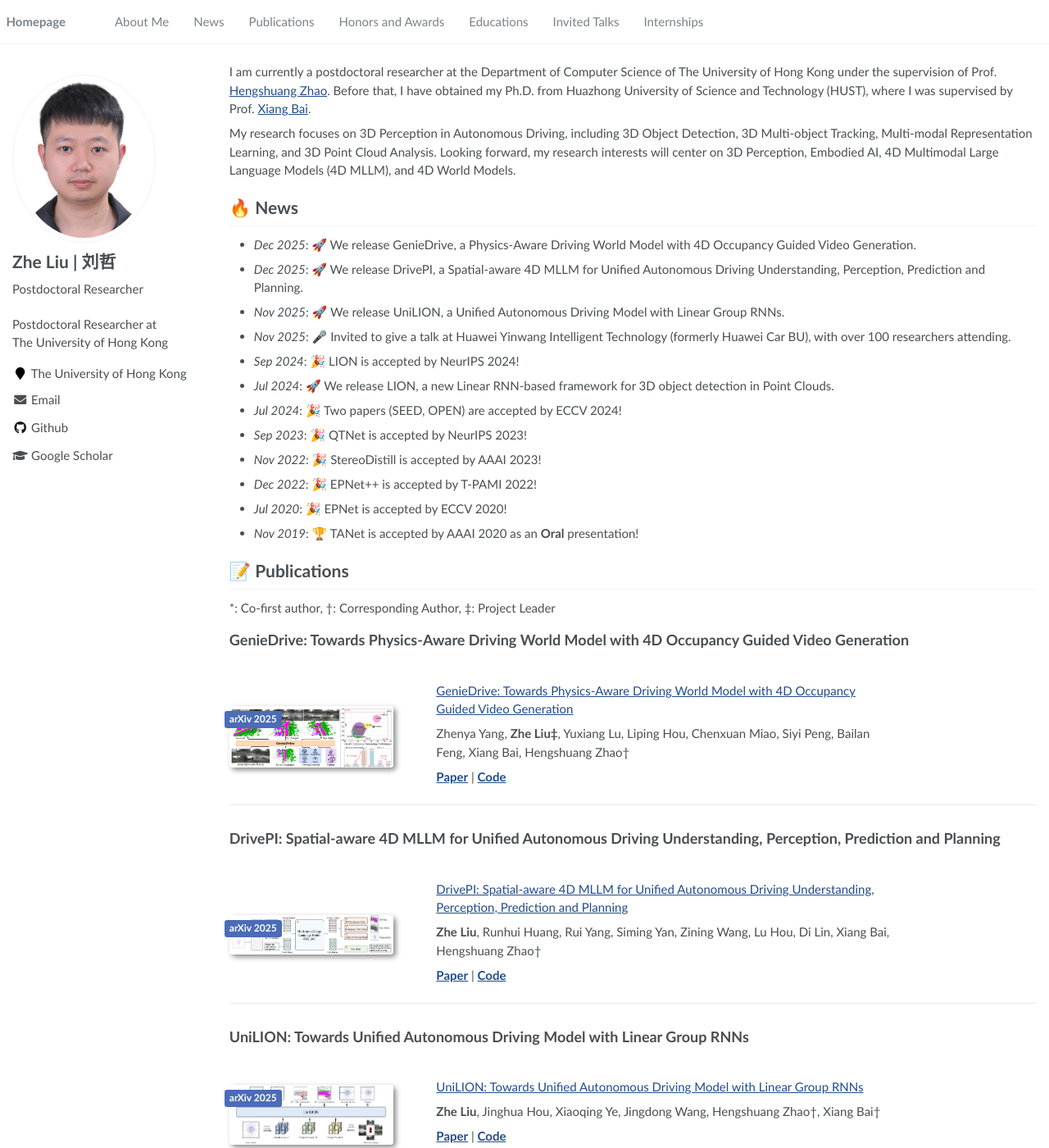
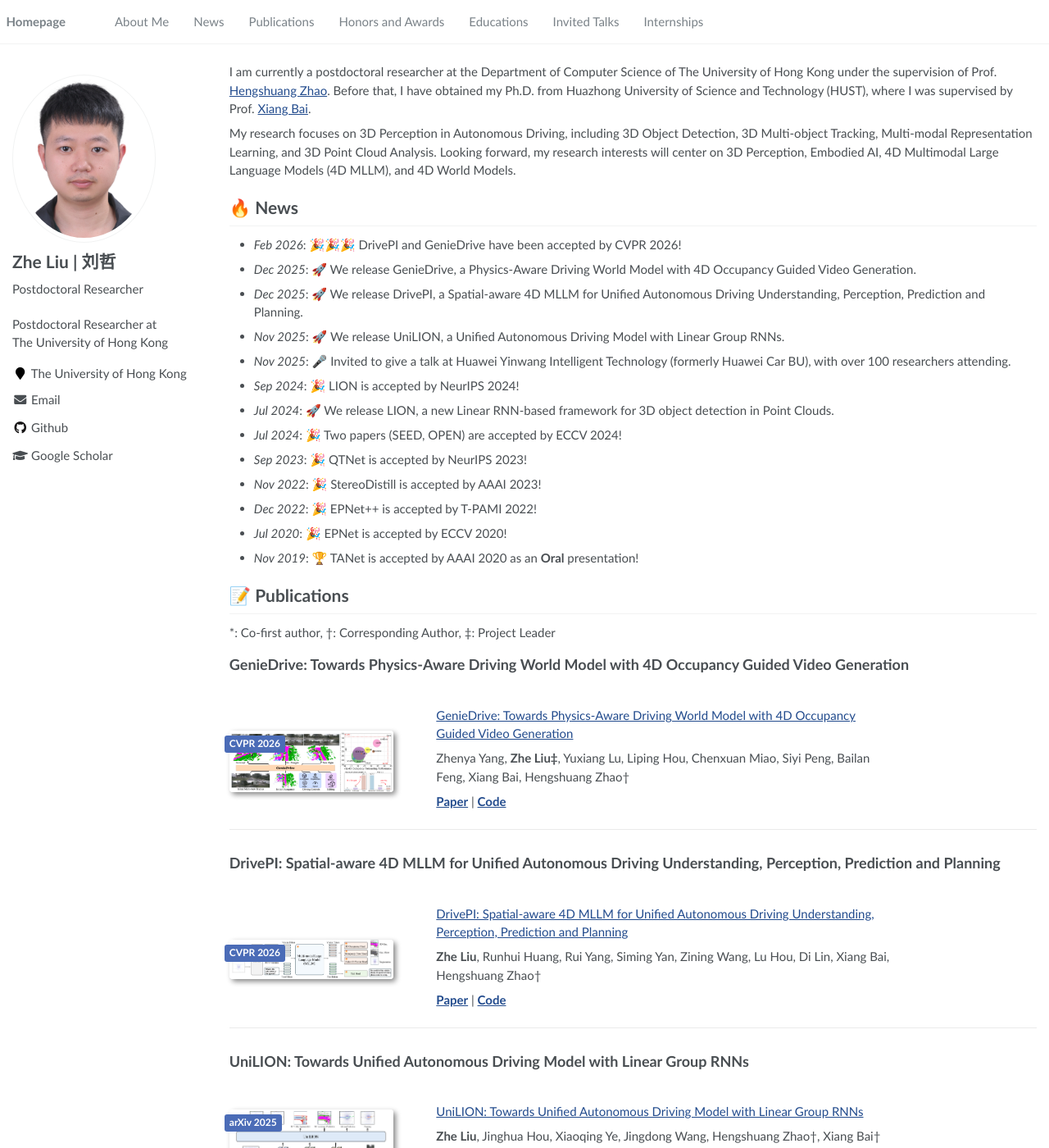
Before and after one commit to happinesslz/happinesslz.github.io, a Jekyll site: the page built from _pages/about.md, in a window 1280 px wide and 1400 px high. Shown: the whole window at 82% size. Built offline with Jekyll 4.4.1, drawn with Linux system fonts in a browser that asks for light colours.

Commit message:
Update about.md

```diff
--- a/_pages/about.md
+++ b/_pages/about.md
@@ -15,6 +15,7 @@
 My research focuses on 3D Perception in Autonomous Driving, including 3D Object Detection, 3D Multi-object Tracking, Multi-modal Representation Learning, and 3D Point Cloud Analysis. Looking forward, my research interests will center on 3D Perception, Embodied AI, 4D Multimodal Large Language Models (4D MLLM), and 4D World Models.
 
 # 🔥 News
+- *Feb 2026*: 🎉🎉🎉 DrivePI and GenieDrive have been accepted by CVPR 2026!
 - *Dec 2025*: 🚀 We release GenieDrive, a Physics-Aware Driving World Model with 4D Occupancy Guided Video Generation.
 - *Dec 2025*: 🚀 We release DrivePI, a Spatial-aware 4D MLLM for Unified Autonomous Driving Understanding, Perception, Prediction and Planning.
 - *Nov 2025*: 🚀 We release UniLION, a Unified Autonomous Driving Model with Linear Group RNNs.
@@ -33,7 +34,7 @@
 
 
 ## GenieDrive: Towards Physics-Aware Driving World Model with 4D Occupancy Guided Video Generation
-<div class='paper-box'><div class='paper-box-image'><div><div class="badge">arXiv 2025</div><img src='images/geniedrive.png' alt="GenieDrive" width="100%"></div></div>
+<div class='paper-box'><div class='paper-box-image'><div><div class="badge">CVPR 2026</div><img src='images/geniedrive.png' alt="GenieDrive" width="100%"></div></div>
 <div class='paper-box-text' markdown="1">
 
 [GenieDrive: Towards Physics-Aware Driving World Model with 4D Occupancy Guided Video Generation](https://arxiv.org/abs/2512.12751)
@@ -46,7 +47,7 @@
 
 
 ## DrivePI: Spatial-aware 4D MLLM for Unified Autonomous Driving Understanding, Perception, Prediction and Planning
-<div class='paper-box'><div class='paper-box-image'><div><div class="badge">arXiv 2025</div><img src='images/drivepi.png' alt="DrivePI" width="100%"></div></div>
+<div class='paper-box'><div class='paper-box-image'><div><div class="badge">CVPR 2026</div><img src='images/drivepi.png' alt="DrivePI" width="100%"></div></div>
 <div class='paper-box-text' markdown="1">
 
 [DrivePI: Spatial-aware 4D MLLM for Unified Autonomous Driving Understanding, Perception, Prediction and Planning](https://github.com/happinesslz/DrivePI)
```
